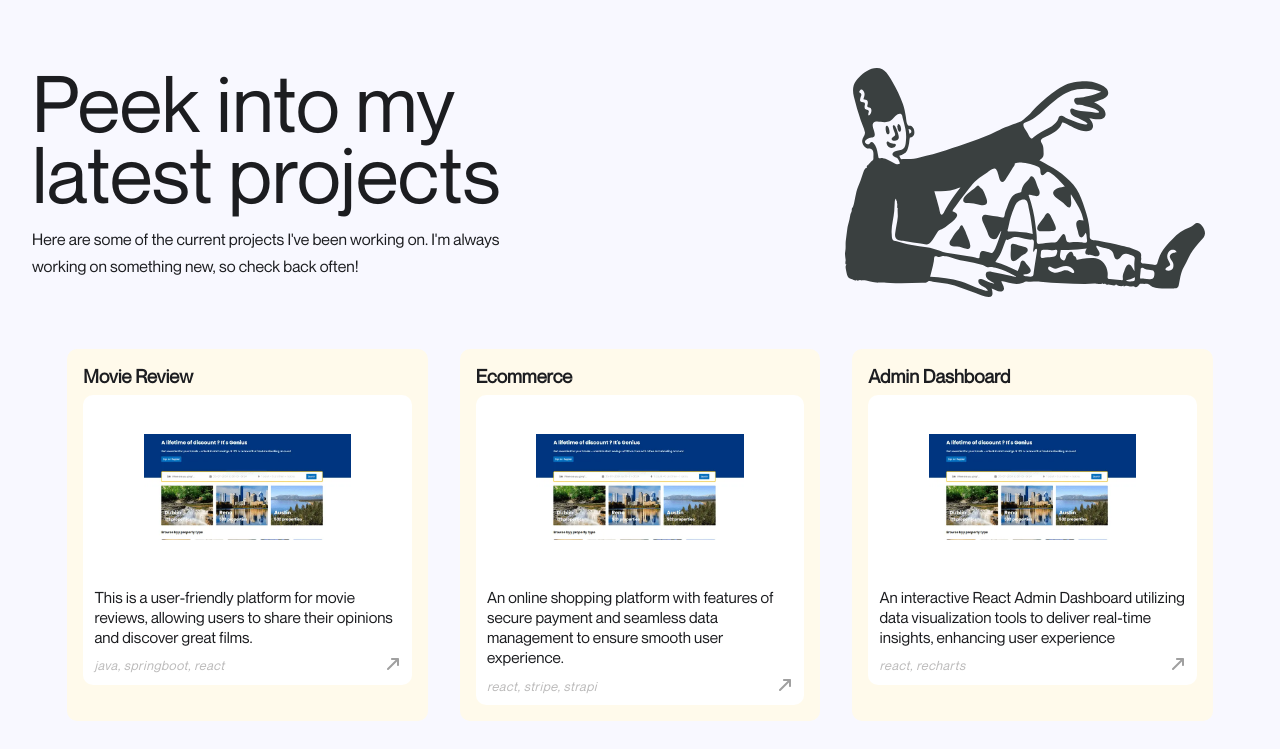
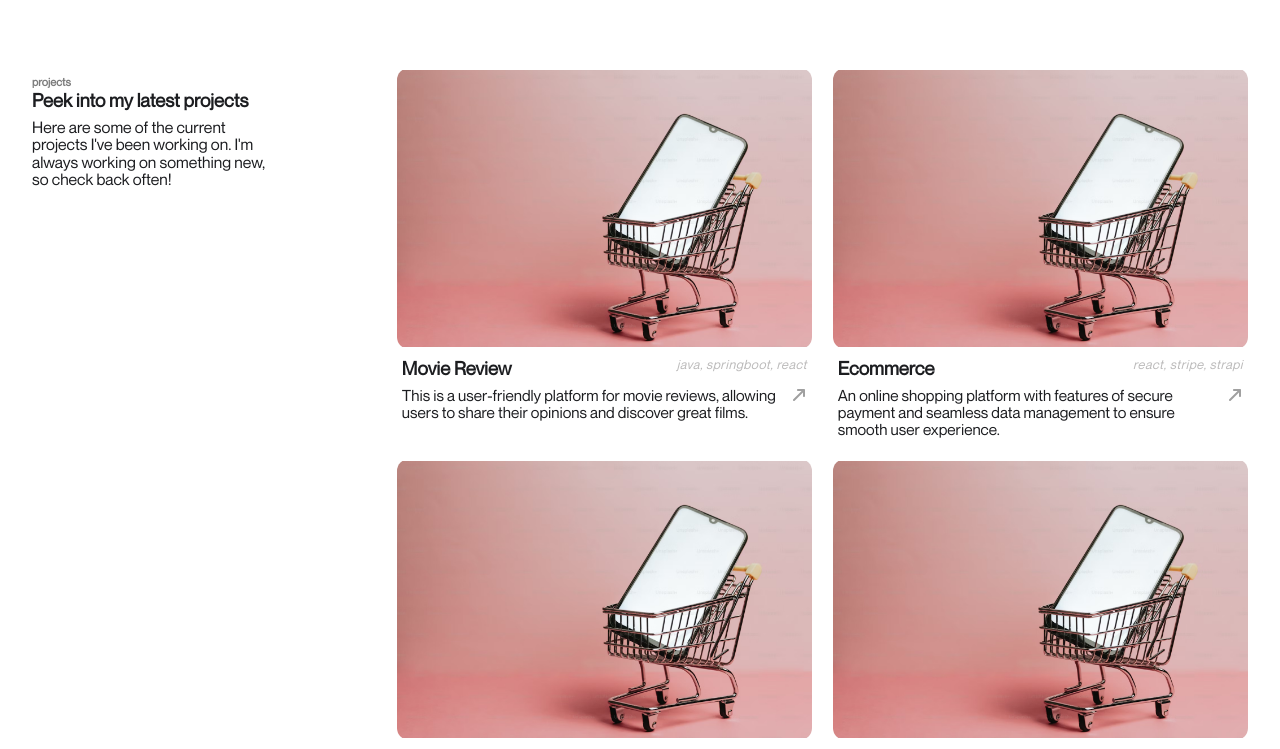
Before and after one commit to iamanishh/portfolio-new, a React (Vite) app: page / in a window 1280 px wide. Shown: the part 1280-2029 px from the top of the page. Built offline with nearby package versions, Linux system fonts and the light colour scheme.

Commit message:
fixing skill

```diff
--- a/src/Components/ProjectCard/ProjectCard.jsx
+++ b/src/Components/ProjectCard/ProjectCard.jsx
@@ -4,8 +4,7 @@ import { projects } from "../../data/data";
 
 import { ImArrowUpRight2 } from "react-icons/im";
 
-import projectImg from "../../assets/images/proj.svg";
-import capture from "../../assets/images/Capture.webp";
+import capture from "../../assets/images/ecommerce.avif";
 
 const ProjectCard = () => {
   return (
@@ -13,15 +12,13 @@ const ProjectCard = () => {
       <div className=" container project">
         <div className="project__top">
           <div className="heading">
-            <h1>Peek into my</h1>
-            <h1>latest projects</h1>
+            <p className="tiny">projects</p>
+            <h3>Peek into my latest projects</h3>
+
             <p>
               Here are some of the current projects I've been working on. I'm
               always working on something new, so check back often!
             </p>
-          </div>
-          <div className="projImage">
-            <img src={projectImg} alt="project" />
           </div>
         </div>
 
@@ -29,16 +26,17 @@ const ProjectCard = () => {
           <div className="project-cards">
             {projects.map((project, index) => (
               <div className="card " key={index}>
-                <h3 className="card-title">{project.title}</h3>
                 <div className="image">
                   <img src={capture} alt="" />
                 </div>
 
                 <div className="desc-box">
-                  <p className="description">{project.description}</p>
-
-                  <div className="tech">
+                  <div className="fbet">
+                    <h3 className="card-title">{project.title}</h3>
                     <p className="technology">{project.technology}</p>
+                  </div>
+                  <div className="fbet">
+                    <p className="description">{project.description}</p>
                     <div className="git">
                       <ImArrowUpRight2 />
                     </div>
--- a/src/Components/ProjectCard/projectcard.scss
+++ b/src/Components/ProjectCard/projectcard.scss
@@ -1,111 +1,77 @@
 #project {
-  background-color: ghostwhite;
+  background-color: #fff;
 }
 
 .project {
   display: flex;
-  flex-direction: column;
+  justify-content: space-between;
   position: relative;
-  gap: 3rem;
+  gap: 2.2rem;
 
   &__top {
     display: flex;
-    // flex-direction: column;
     gap: 1rem;
+    width: 20%;
 
     .heading {
-      h1 {
-        line-height: 0.9;
-        font-weight: 550;
+      h3 {
+        font-weight: 800;
       }
       p {
-        width: 60%;
-        margin-top: 1rem;
-      }
-      @media screen and (max-width: 720px) {
-        p {
-          width: 100%;
-        }
-      }
-    }
-    .projImage {
-      filter: grayscale(80%);
-
-      img {
-        transform: scaleX(-1);
+        margin-top: 8px;
+        line-height: 1.1;
       }
     }
   }
   &__bottom {
+    width: 70%;
     .project-cards {
-      padding-inline: clamp(0rem, calc(1.5vw + 1rem), 6rem);
-
       display: grid;
-      grid-template-columns: repeat(auto-fit, minmax(270px, 1fr));
-      gap: 2rem;
+      grid-template-columns: repeat(2, 1fr);
+      gap: 1.3rem;
 
       .card {
         display: flex;
         flex-direction: column;
-        background-color: #fffaeb;
-        padding: 1rem;
-        border-radius: 10px;
+        // padding: 10px;
 
         &-title {
-          margin-bottom: 0.5rem;
+          margin-bottom: 0;
         }
         .image {
-          display: flex;
-          align-items: center;
-          justify-content: center;
-          padding: 1rem;
-          // height: 20rem;
-          background-color: #fff;
-          border-top-left-radius: 10px;
-          border-top-right-radius: 10px;
-
-          // background-image: linear-gradient(
-          //   to bottom,
-
-          //   #d6d6fc,
-          //   #e6e6ff,
-          //   #ebebfa,
-          //   #f2f2fc,
-          //   #f7f7f7,
-          //   #ffffff
-          // );
+          // height: 300px;
 
           img {
-            width: 70%;
-            height: 70%;
-            object-fit: cover;
+            width: 100%;
+            height: 100%;
+            border-radius: 12px;
+            object-fit: contain;
           }
         }
 
         .desc-box {
-          background-color: #fff;
-          padding-inline: 0.7rem;
-          border-bottom-left-radius: 10px;
-          border-bottom-right-radius: 10px;
+          padding-inline: 5px;
         }
-        .tech {
+        .card-title {
+          padding-block: 0.5rem;
+        }
+
+        .fbet {
           display: flex;
-          align-items: center;
           justify-content: space-between;
-          margin-block: 0.5rem;
         }
 
         .description {
-          margin-top: 0.5rem;
           font-size: 0.97rem;
-          line-height: 1.3;
-          font-weight: 500;
+          line-height: 1.1;
+          font-weight: 450;
         }
 
         .technology {
           font-size: 0.8rem;
           font-style: italic;
           color: #bbbaba;
+          padding-top: 5px;
 
           letter-spacing: 0.5px;
         }
@@ -113,17 +79,28 @@
           color: #a0a0a0;
         }
       }
-      @media screen and (max-width: 768px) {
-      }
+
       @media screen and (max-width: 520px) {
         padding-inline: 0;
       }
     }
   }
+
+  @media screen and (max-width: 768px) {
+    flex-direction: column;
+
+    &__top,
+    &__bottom {
+      width: 100%;
+    }
+  }
+  @media screen and (max-width: 540px) {
+    .project-cards {
+      grid-template-columns: 1fr;
+    }
+  }
 }
 
-@media screen and (max-width: 720px) {
-  .project__top {
-    flex-direction: column;
-  }
+* {
+  // outline: 1px solid red;
 }
--- a/src/Components/Skills/Skills.jsx
+++ b/src/Components/Skills/Skills.jsx
@@ -30,7 +30,6 @@ const Skills = () => {
             <ul>
               {skillsList.map((skill, index) => (
                 <div className="list">
-                  {/* <SiTicktick className="tick" /> */}
                   <IoMdCheckmark className="tick" />
                   <li key={index}> {skill} </li>
                 </div>
--- a/src/Components/Skills/skills.scss
+++ b/src/Components/Skills/skills.scss
@@ -1,6 +1,6 @@
 #skill {
   // padding: 4rem 0;
-  background-color: #ffffff;
+  background-color: #fcfbfd;
 }
 
 .skill {
@@ -13,6 +13,7 @@
   &__content {
     display: flex;
     justify-content: space-between;
+    gap: 2rem;
 
     .desc {
       width: 40%;
--- a/src/Components/Skills/techIcons.scss
+++ b/src/Components/Skills/techIcons.scss
@@ -5,7 +5,7 @@
 .tech-icons-container {
   display: flex;
   flex-direction: column;
-  gap: 15px;
+  gap: 20px;
   padding: 10px;
   overflow: hidden;
   width: 100%;
@@ -14,7 +14,7 @@
 .icon-row {
   display: flex;
   align-items: center;
-  gap: 10px;
+  gap: 20px;
 
   .tech-icon {
     display: flex;
--- a/src/data/data.js
+++ b/src/data/data.js
@@ -23,12 +23,6 @@ export const projects = [
     description:
       "A web application which adapts seamlessly to any device ensuring a smooth and enjoyable browsing experience for all sushi enthusiasts.",
   },
-  {
-    title: "Bank",
-    technology: "java, springboot, api",
-    description:
-      "This is a banking application which involves creating a robust backend system that allows users to create and manage their accounts.",
-  },
 ];
 
 export const links = [
```
Also changed, not shown: src/assets/images/ecommerce.avif (added).
